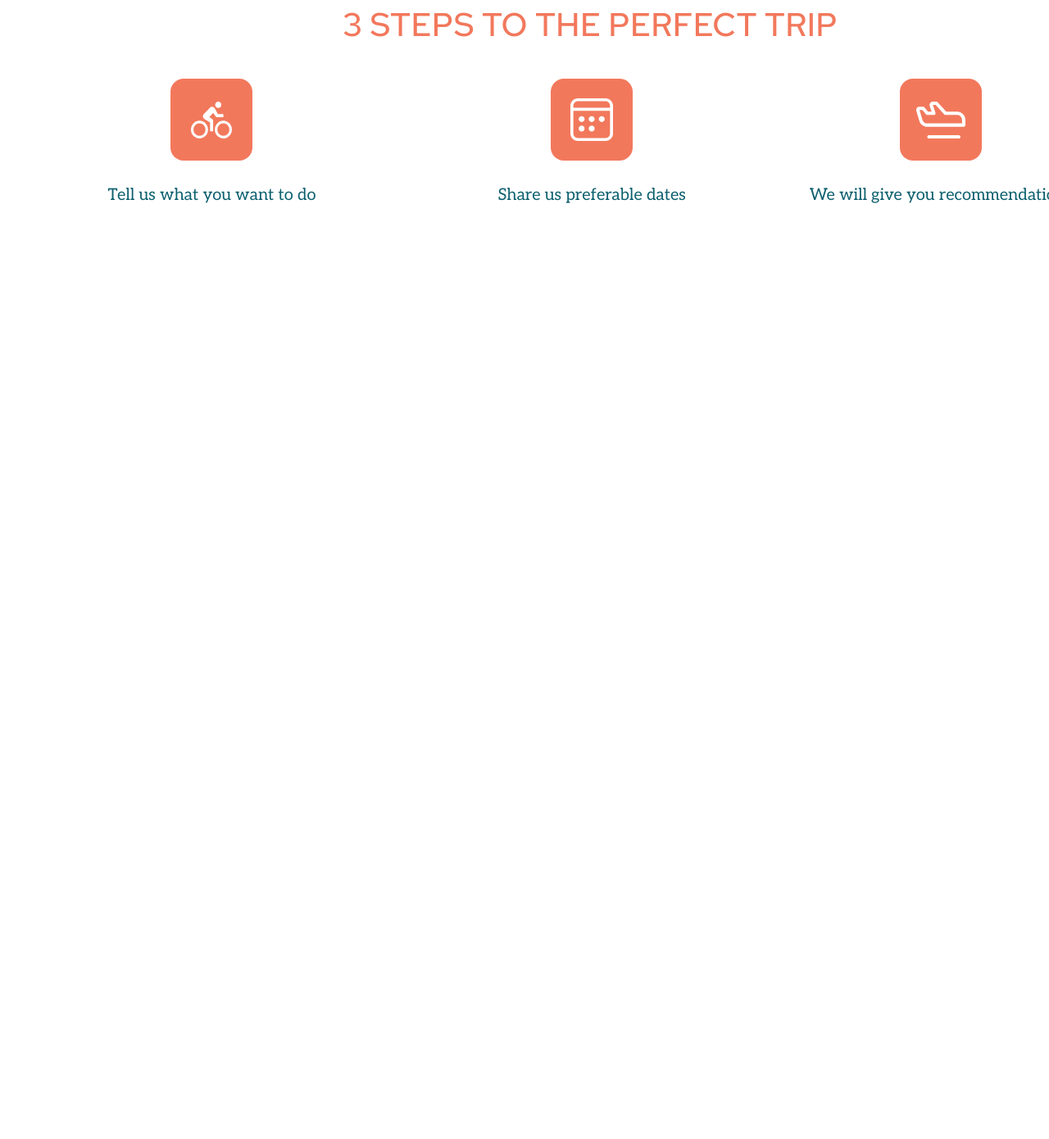
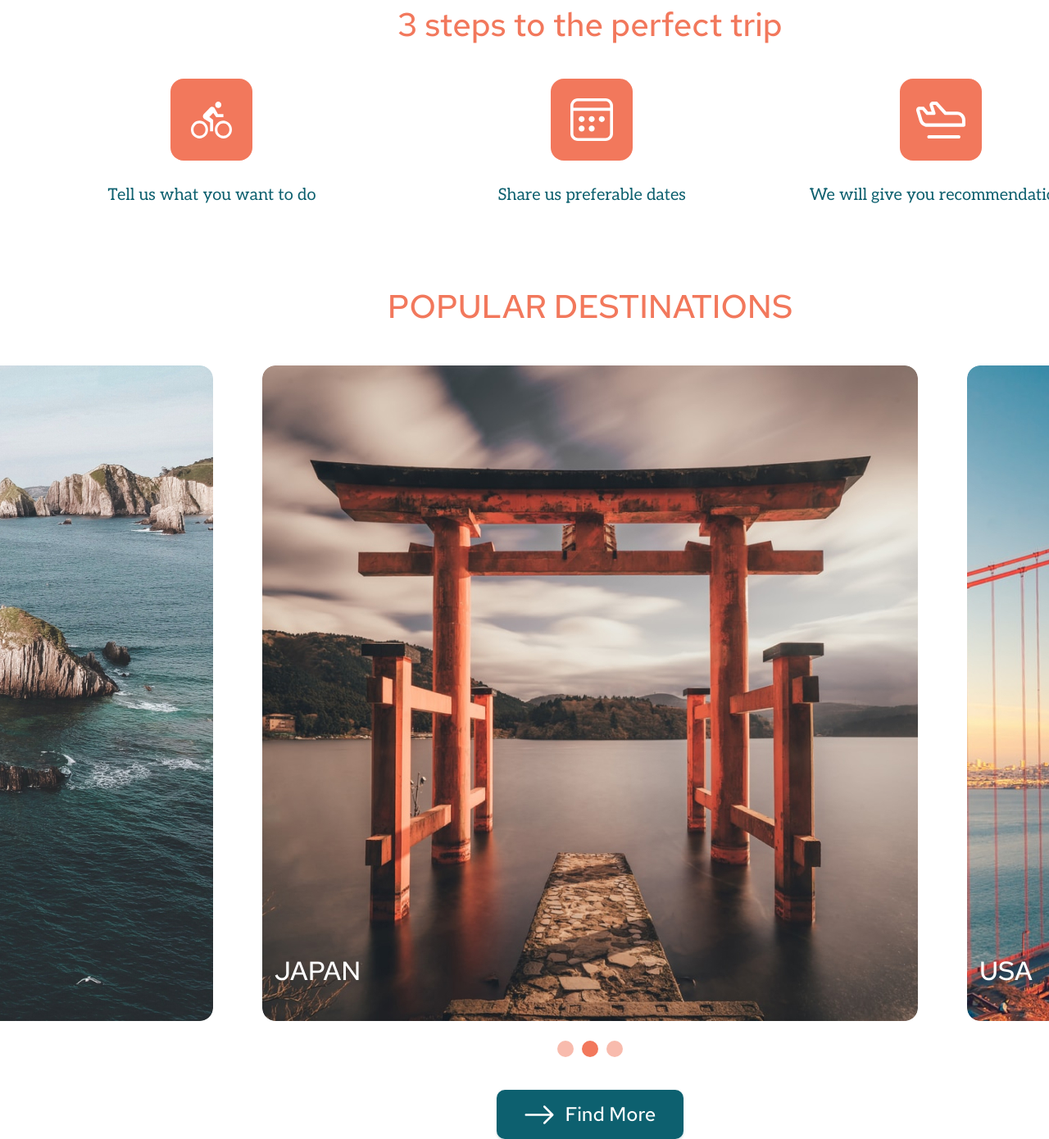
Before and after one commit to andreyfits/RS2022Q2PRE, a plain HTML site: page travel/index.html in a window 1280 px wide. Shown: the part 842-2232 px from the top of the page at 82% size. Before the commit the page ends 1092 px from the top, so only its background shows below. Drawn offline with Linux system fonts and the light colour scheme; a web font is replaced by a local one.

Commit message:
feat: implement destinations section

```diff
--- a/travel/index.html
+++ b/travel/index.html
@@ -50,7 +50,7 @@
             </div>
         </section>
         <section class="section steps-container" id="steps">
-            <h2 class="section-title">3 STEPS TO THE PERFECT TRIP</h2>
+            <h2 class="section-title">3 steps to the perfect trip</h2>
             <div class="step-items">
                 <div class="step-item">
                     <div class="step-block">
@@ -72,6 +72,35 @@
                 </div>
             </div>
         </section>
+        <section class="section destinations-container" id="destinations">
+            <h2 class="section-title">POPULAR DESTINATIONS</h2>
+            <div class="slider">
+                <div class="slider-wrapper">
+                    <div class="slider-inner">
+                        <div class="slide">
+                            <img src="./assets/img/destinations/spain.jpg" alt="spain">
+                            <h3 class="slide-text slide-spain">spain</h3>
+                        </div>
+                        <div class="slide">
+                            <img src="./assets/img/destinations/japan.jpg" alt="japan">
+                            <h3 class="slide-text slide-japan">japan</h3>
+                        </div>
+                        <div class="slide">
+                            <img src="./assets/img/destinations/usa.jpg" alt="usa">
+                            <h3 class="slide-text slide-usa">usa</h3>
+                        </div>
+                    </div>
+                </div>
+                <ul class="slider-counter">
+                    <li class="dot"></li>
+                    <li class="dot active-dot"></li>
+                    <li class="dot"></li>
+                </ul>
+            </div>
+            <button class="btn more-btn">
+                <img src="./assets/svg/arrow-right.svg" alt="arrow">Find More
+            </button>
+        </section>
     </div>
 </main>
 <script type="module" src="./index.js"></script>
--- a/travel/style.css
+++ b/travel/style.css
@@ -245,8 +245,84 @@ button:hover {
     font: var(--font-text);
     color: var(--color-blue);
 }
+
 /*======================================== DESTINATIONS ========================================*/
+.destinations-container {
+    margin-top: 17px;
+    padding: 0;
+}
 
+.slider {
+    margin-top: 46px;
+    position: relative;
+    display: flex;
+    flex-direction: column;
+    align-items: center;
+}
+
+.slider-wrapper {
+    overflow: hidden;
+    width: 100%;
+}
+
+.slider-inner {
+    height: 800px;
+    display: flex;
+    justify-content: center;
+    gap: 60px;
+}
+
+.slide {
+    position: relative;
+}
+
+.slide img {
+    width: 800px;
+    height: 800px;
+    border-radius: 16px;
+}
+
+.slide-text {
+    position: absolute;
+    bottom: 40px;
+    left: 15px;
+    font: var(--font-destination);
+    text-transform: uppercase;
+}
+
+.slider-counter {
+    margin-top: 24px;
+    padding: 0;
+    display: flex;
+    justify-content: space-between;
+    width: 80px;
+    height: 20px;
+}
+
+.dot {
+    width: 20px;
+    height: 20px;
+    background: rgba(242, 120, 92, 0.5);
+    border-radius: 50%;
+    cursor: pointer;
+    transition: var(--slower);
+}
+
+.dot:hover {
+    background-color: var(--color-blue);
+}
+
+.active-dot {
+    background: var(--color-orange);
+}
+
+.more-btn {
+    min-width: 228px;
+    margin: 40px auto 0;
+    align-items: center;
+    justify-content: center;
+    gap: 14px;
+}
 
 /*======================================== STORIES ========================================*/
 
```
